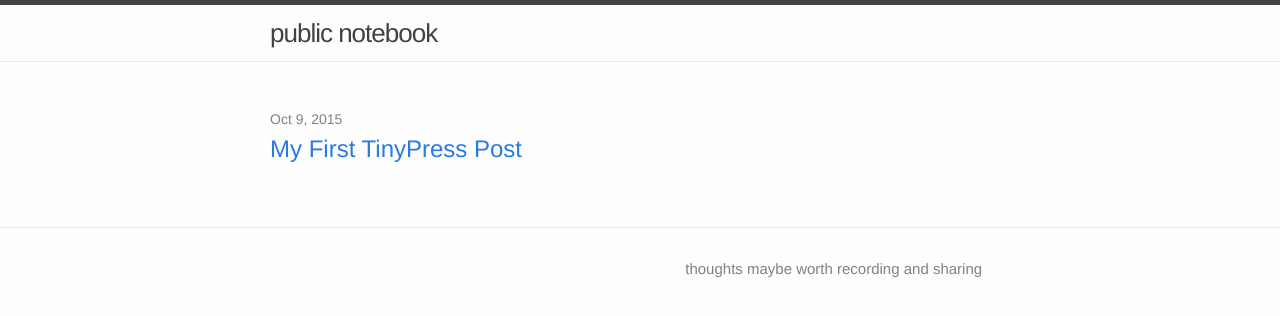
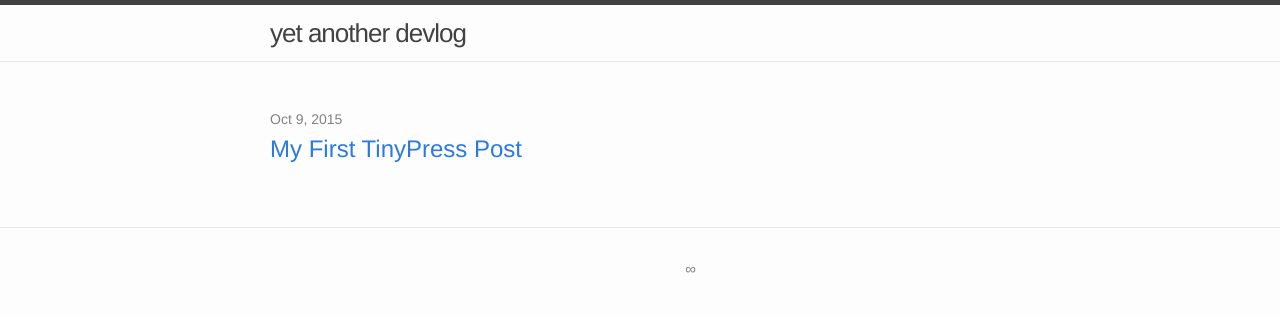
Before and after one commit to jakedowns/jakedowns.github.io, a Jekyll site: the page built from index.html, in a window 1280 px wide. Shown: the top 316 px of the page. Built offline with Jekyll 4.4.1, drawn with Linux system fonts in a browser that asks for light colours.

Commit message:
Update _config.yml

```diff
--- a/_config.yml
+++ b/_config.yml
@@ -1,8 +1,8 @@
 # Site settings
-title: public notebook
+title: yet another devlog
 email: your-email@domain.com
 description: > # this means to ignore newlines until "baseurl:"
-  thoughts maybe worth recording and sharing
+  ∞
 # baseurl: "" # the subpath of your site, e.g. /blog/
 # url: "http://yourdomain.com" # the base hostname & protocol for your site
 # twitter_username: jekyllrb
```
